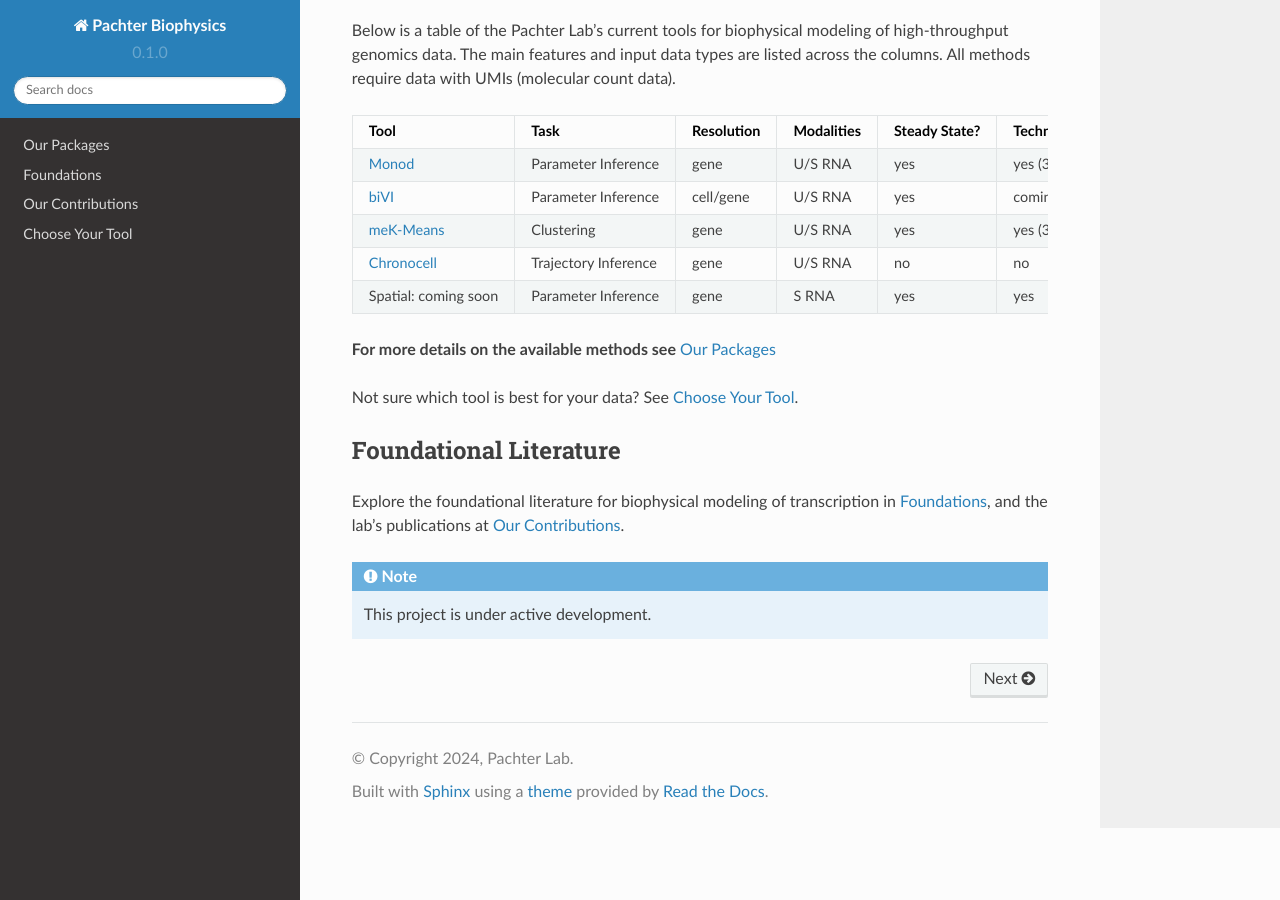
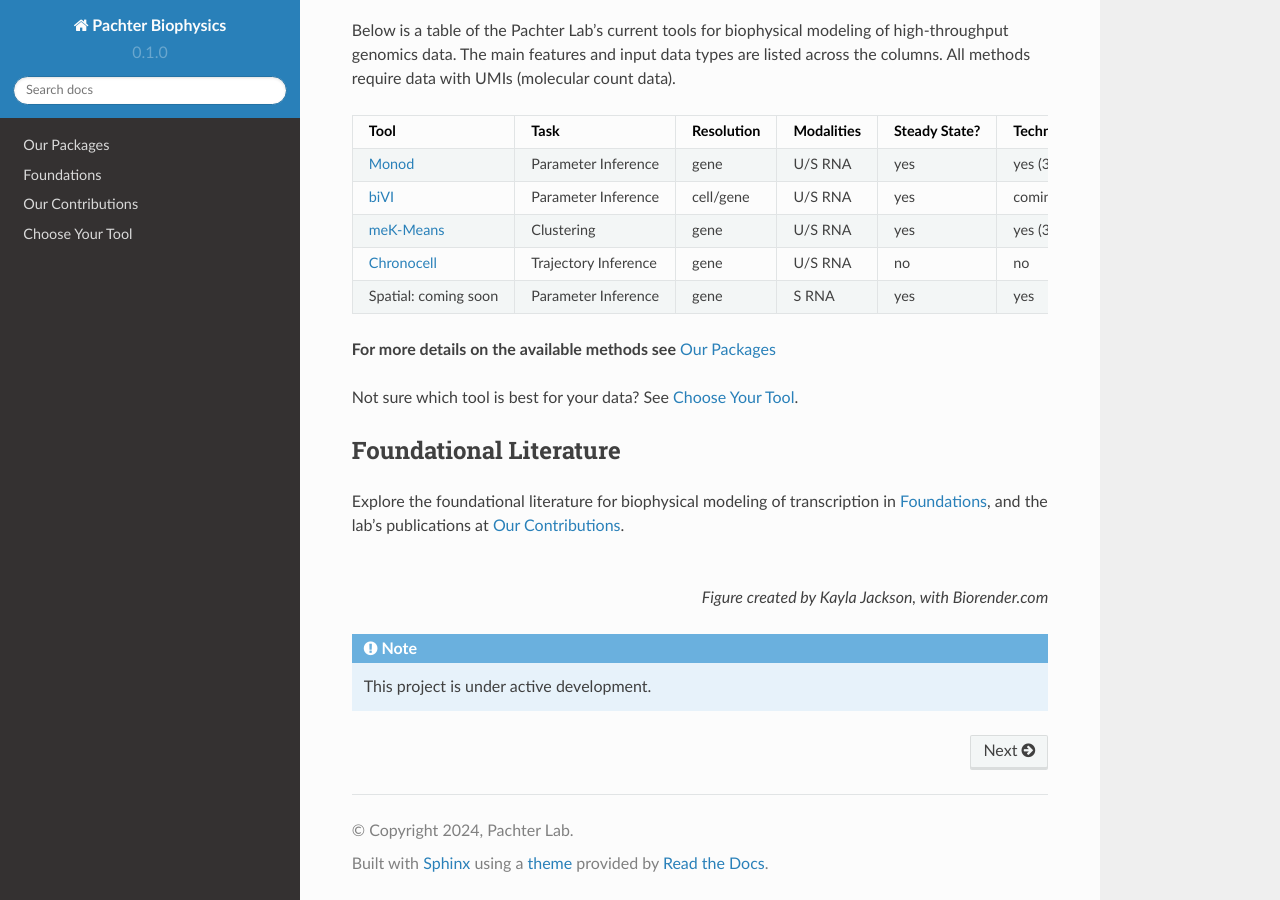
Before and after one commit to pachterlab/biophysics, a Sphinx documentation site: the page built from docs/source/index.rst, in a window 1280 px wide and 900 px high, scrolled down 1158 px. Built offline with Sphinx 7.4.7 and the Read the Docs theme 2.0.0, drawn with Linux system fonts in a browser that asks for light colours.

Commit message:
Add contribution

```diff
--- a/docs/source/index.rst
+++ b/docs/source/index.rst
@@ -45,6 +45,14 @@ Foundational Literature
 
 Explore the foundational literature for biophysical modeling of transcription in :doc:`foundations`, and the lab's publications at :doc:`contributions`.
 
+.. raw:: html
+
+   <p align="right">
+         <br>
+        <em>
+         Figure created by Kayla Jackson, with Biorender.com
+         </em>
+    </p>
 
 .. toctree::
    :hidden:
```
